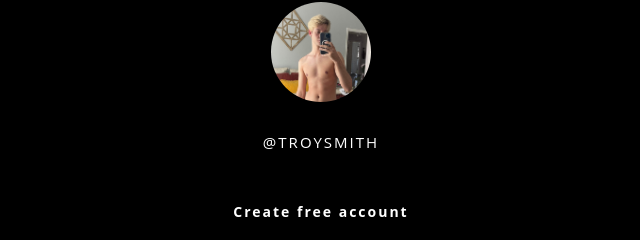
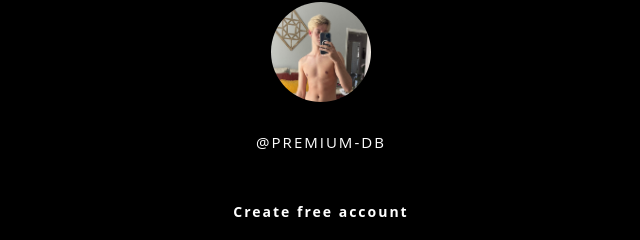
Before and after one commit to free-db/dropbox, a plain HTML site: page index.html in a window 1280 px wide. Shown: the part 124-364 px from the top of the page, 319-959 px from the left. Drawn offline with Linux system fonts and the light colour scheme.

Commit message:
Update index.html

```diff
--- a/index.html
+++ b/index.html
@@ -11,7 +11,7 @@
     <img src="profile-picture1.jpg" alt="profile picture" class="profile-picture">
 
     <!-- Profile name-->
-    <div class="profile-name">@TROYSMITH</div>
+    <div class="profile-name">@PREMIUM-DB</div>
     <div class="bottom-text">Create free account</div>
     <div class="bottom-text">Put age 25+</div>
     <div class="bottom-text">Verify your email address</div>
```
